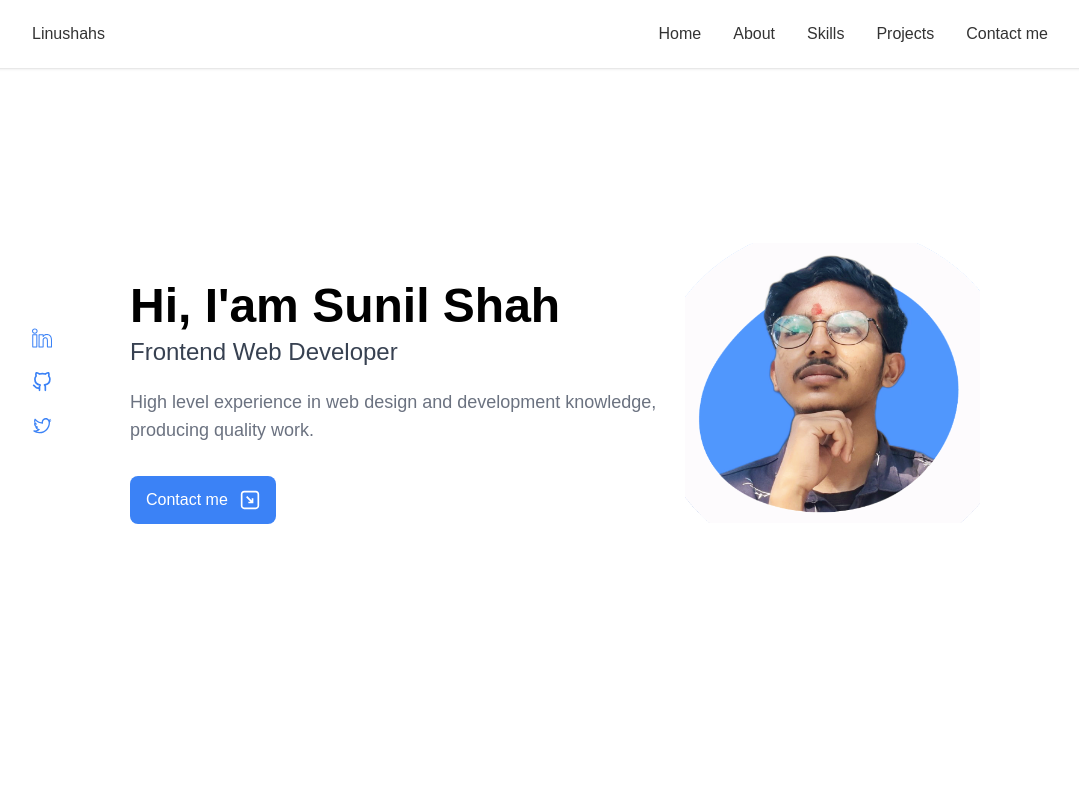
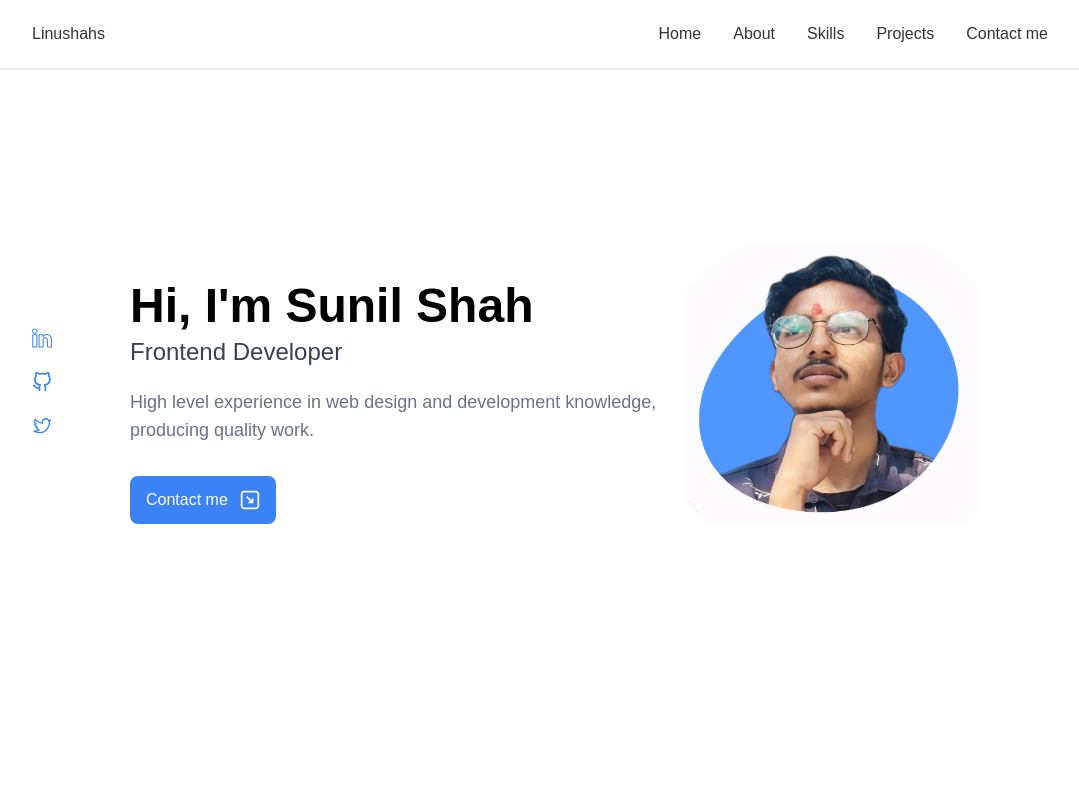
Before and after one commit to linushahs/linushahs.github.io, a React (Create React App) app: page / in a window 1280 px wide. Shown: the top 800 px of the page, without its empty margins (100-1179 px from the left). Built offline with nearby package versions, Linux system fonts and the light colour scheme.

Commit message:
Made few changes in landing page

```diff
--- a/src/App.js
+++ b/src/App.js
@@ -14,6 +14,8 @@ function App() {
       <About />
       {/* SKills page -----------------------------> */}
       <Skills />
+
+      {/* ---Made few changes for contribution ----- */}
     </div>
   );
 }
--- a/src/components/Landingpage.js
+++ b/src/components/Landingpage.js
@@ -18,10 +18,10 @@ function Landingpage() {
         {/* profile description -------------------------->  */}
         <div className="pt-[28px] sm:pl-[40px] sm:pt-[100px]">
           <h1 className="text-3xl lg:text-[48px] font-bold ">
-            Hi, I'am Sunil Shah
+            Hi, I'm Sunil Shah
           </h1>
           <h3 className="text-gray-700 font-medium text-lg lg:text-2xl pt-3">
-            Frontend Web Developer
+            Frontend Developer
           </h3>
           <p className="text-sm lg:text-lg text-gray-500 pt-5">
             High level experience in web design and development knowledge,
```
